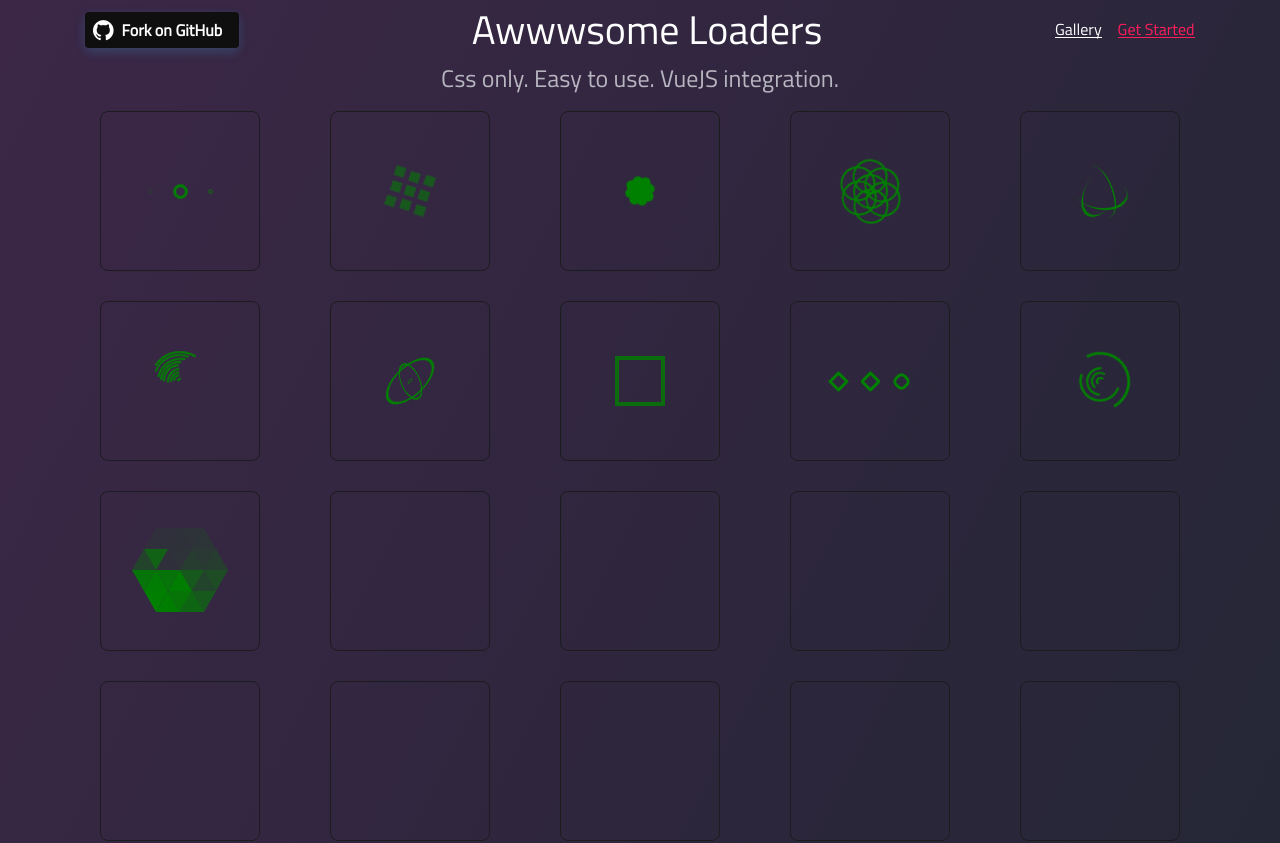
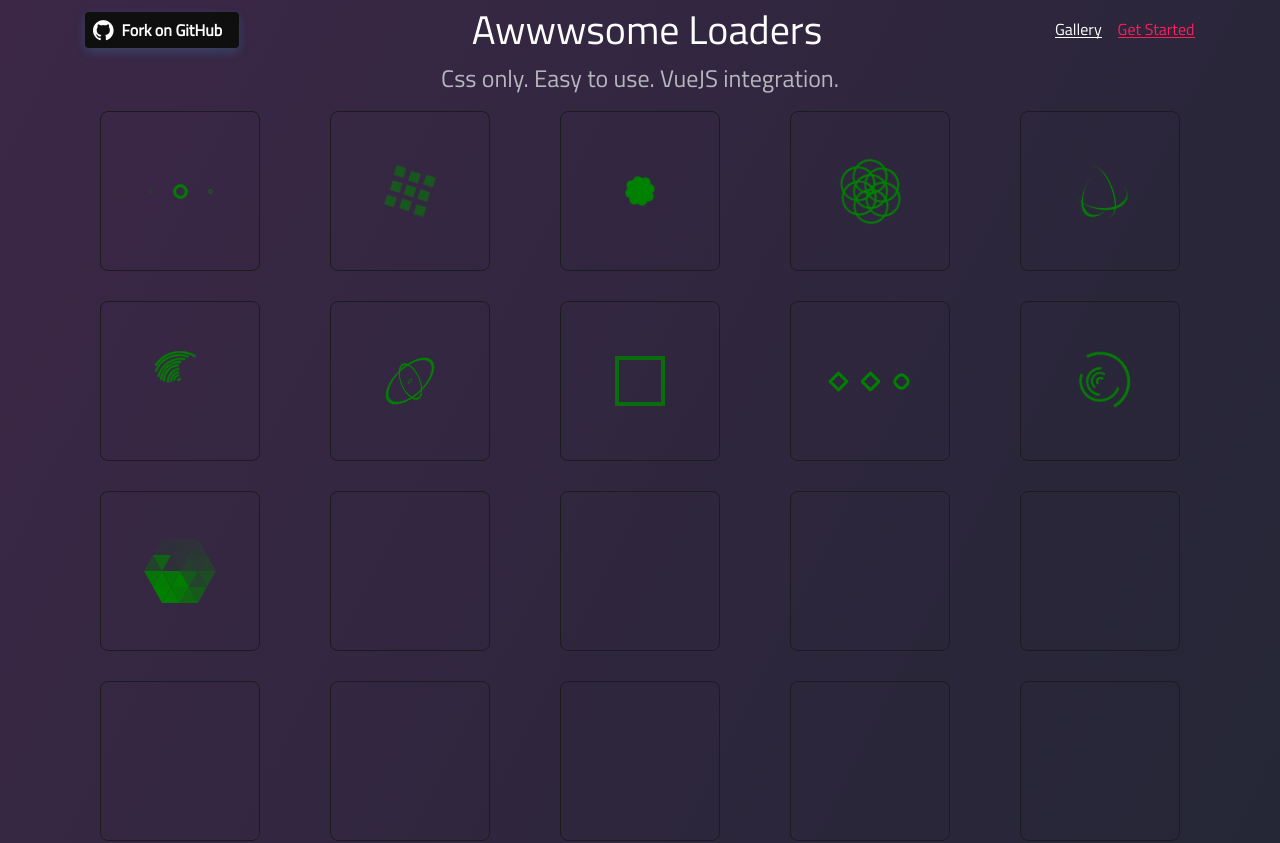
Before and after one commit to epicmaxco/epic-spinners-landing, a Vue app: page /#/ in a window 1280 px wide. Shown: the top 843 px of the page. Built offline with nearby package versions, Linux system fonts and the light colour scheme.

Commit message:
fix(diamond spinner): sizes fix

```diff
--- a/src/components/LoadersGallery.vue
+++ b/src/components/LoadersGallery.vue
@@ -95,6 +95,7 @@
     <div class="gallery-item-container">
       <loaders-gallery-item>
         <diamond-spinner
+          :size="65"
           :color="spinnerColor"
         />
       </loaders-gallery-item>
--- a/src/components/spinners/DiamondSpinner.vue
+++ b/src/components/spinners/DiamondSpinner.vue
@@ -49,7 +49,7 @@
       },
       size: {
         type: Number,
-        default: 86
+        default: 65
       },
       color: {
         type: String,
@@ -72,14 +72,15 @@
         }
       },
       arrowStyle () {
-        const arrowSizeModifier = 7.1666
+        const arrowSizeModifier = 7.19833333
+        const borderBottomModifier = 1.7995
         const arrowSize = this.size / arrowSizeModifier
 
         return {
           margin: `0 ${-arrowSize / 2}px`,
           borderLeft: `${arrowSize}px solid transparent`,
           borderRight: `${arrowSize}px solid transparent`,
-          borderBottom: `${arrowSize * 1.8}px solid ${this.color}`,
+          borderBottom: `${arrowSize * borderBottomModifier}px solid ${this.color}`,
           animationDuration: `${this.animationDuration}ms`
         }
       },
@@ -112,8 +113,6 @@
 </script>
 
 <style  lang="scss" scoped>
-  $color: #fff;
-  $size: 12px;
   $time: 1;
 
   .diamond-spinner {
```
